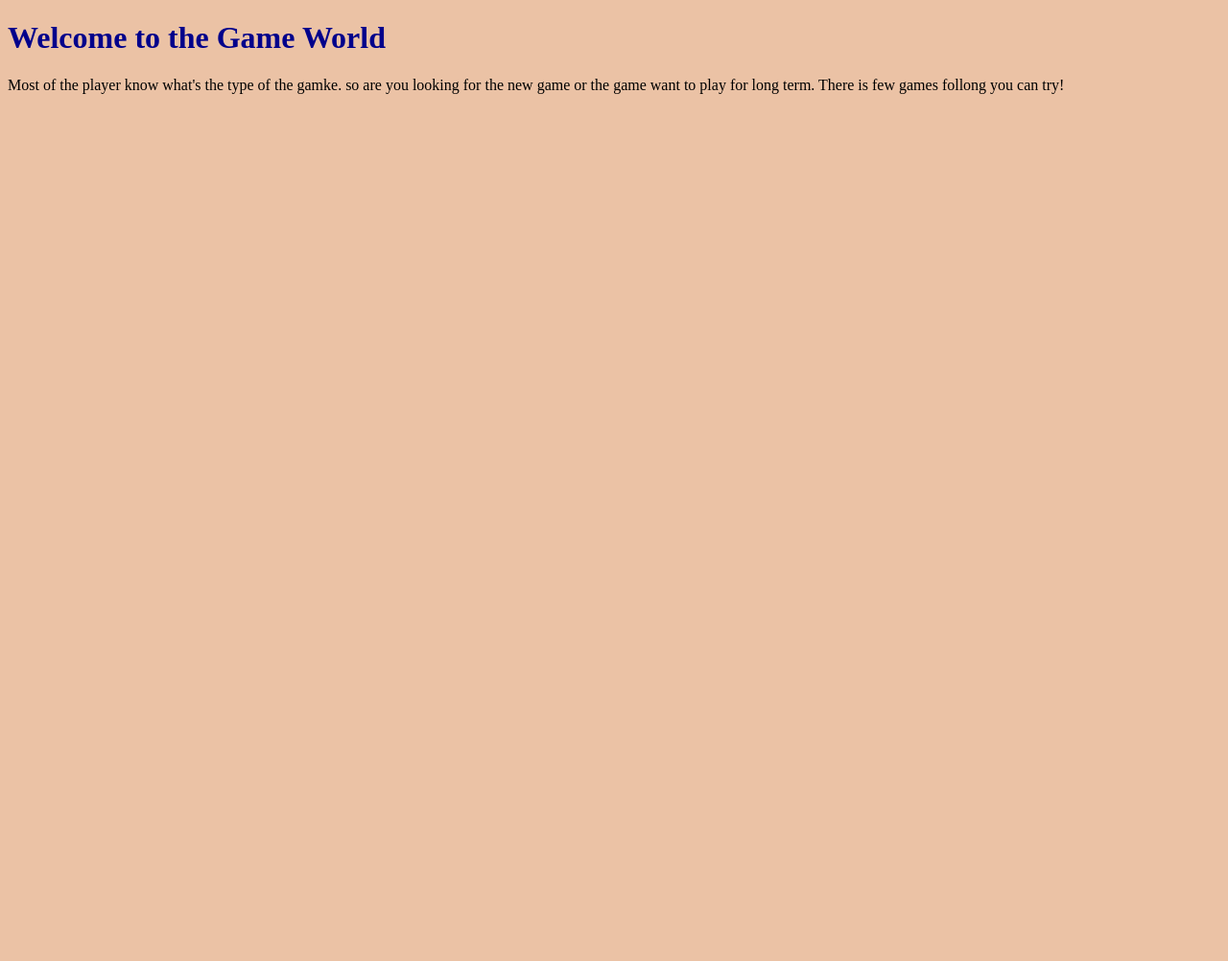
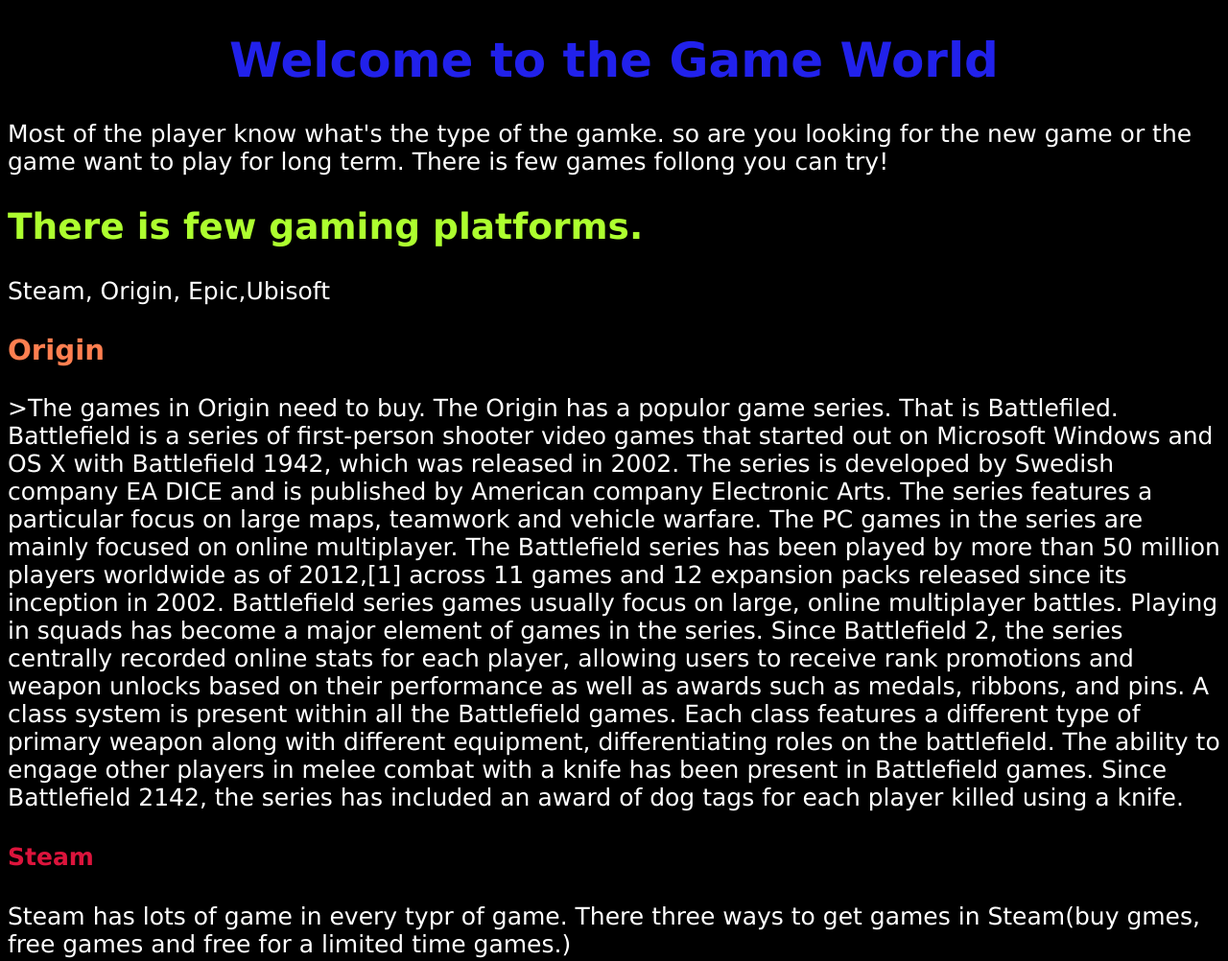
Before and after one commit to nickni94/first-repo, a plain HTML site: page Web/home.html in a window 1280 px wide. Shown: the top 1002 px of the page at 96% size. Before the commit the page ends 800 px from the top, so only its background shows below. Drawn offline with Linux system fonts and the light colour scheme.

Commit message:
Update home.html

```diff
--- a/Web/home.html
+++ b/Web/home.html
@@ -3,14 +3,36 @@
 <head>
     <title>Game Web</title>
     <style>
-        h1 {color: darkblue;}
-        body {background-color: rgb(235, 194, 165);}
+        h1 {color: rgb(33, 33, 235);
+        text-align: center;}
+        body {background-color:black;}
+        h2 {color:greenyellow;}
+        body{color:white;
+            font-family: verdana; font-size: 25px;}
+        h3{color:coral;}
+        h4{color:crimson;}
     </style>
 </head>
 
 <body>
     <h1>Welcome to the Game World</h1>
-    <p>   Most of the player know what's the type of the gamke. so are you looking for the new game or the game want to play for long term.
-    There is few games follong you can try!</p>
+    <p1>   Most of the player know what's the type of the gamke. so are you looking for the new game or the game want to play for long term.
+    There is few games follong you can try!</p1>
+    <h2>There is few gaming platforms.</h2>
+    <p>Steam, Origin, Epic,Ubisoft<p></p>
+    <h3>Origin</h3>
+    <p3>>The games in Origin need to buy.</p3>
+    <p3>The Origin has a populor game series. That is Battlefiled.
+        Battlefield is a series of first-person shooter video games that started out on Microsoft Windows and OS X with Battlefield 1942, which was released in 2002. The series is developed by Swedish company EA DICE and is published by American company Electronic Arts. The series features a particular focus on large maps, teamwork and vehicle warfare. The PC games in the series are mainly focused on online multiplayer. The Battlefield series has been played by more than 50 million players worldwide as of 2012,[1] across 11 games and 12 expansion packs released since its inception in 2002.
+        Battlefield series games usually focus on large, online multiplayer battles. Playing in squads has become a major element of games in the series.
+        Since Battlefield 2, the series centrally recorded online stats for each player, allowing users to receive rank promotions and weapon unlocks based on their performance as well as awards such as medals, ribbons, and pins.
+        A class system is present within all the Battlefield games. Each class features a different type of primary weapon along with different equipment, differentiating roles on the battlefield.
+        The ability to engage other players in melee combat with a knife has been present in Battlefield games. Since Battlefield 2142, the series has included an award of dog tags for each player killed using a knife.
+    </p3>
+    <h4>Steam</h4>
+    <P>Steam has lots of game in every typr of game. There three ways to get games in Steam(buy gmes, free games and free for a limited time games.) </P>
+    <p>Steam is a video game digital distribution service by Valve. It was launched as a standalone software client in September 2003 as a way for Valve to provide automatic updates for their games, and expanded to include games from third-party publishers. Steam has also expanded into an online web-based and mobile digital storefront. Steam offers digital rights management (DRM), server hosting, video streaming, and social networking services. It also provides the user with installation and automatic updating of games, and community features such as friends lists and groups, cloud storage, and in-game voice and chat functionality.
+        The software provides a freely available application programming interface (API) called Steamworks, which developers can use to integrate many of Steam's functions into their products, including in-game achievements, microtransactions, and support for user-created content through Steam Workshop. Though initially developed for use on Microsoft Windows operating systems, versions for macOS and Linux were later released. Mobile apps were also released for iOS, Android, and Windows Phone in the 2010s. The platform also offers a small selection of other content, including design software, hardware, game soundtracks, anime, and films.
+        The Steam platform is the largest digital distribution platform for PC gaming, holding around 75% of the market space in 2013. By 2017, users purchasing games through Steam totaled roughly US$4.3 billion, representing at least 18% of global PC game sales. By 2019, the service had over 34,000 games with over 95 million monthly active users. The success of Steam has led to the development of a line of Steam Machine microconsoles, which include the SteamOS operating system and Steam Controllers.</p>
 </body>
 </html>
```
